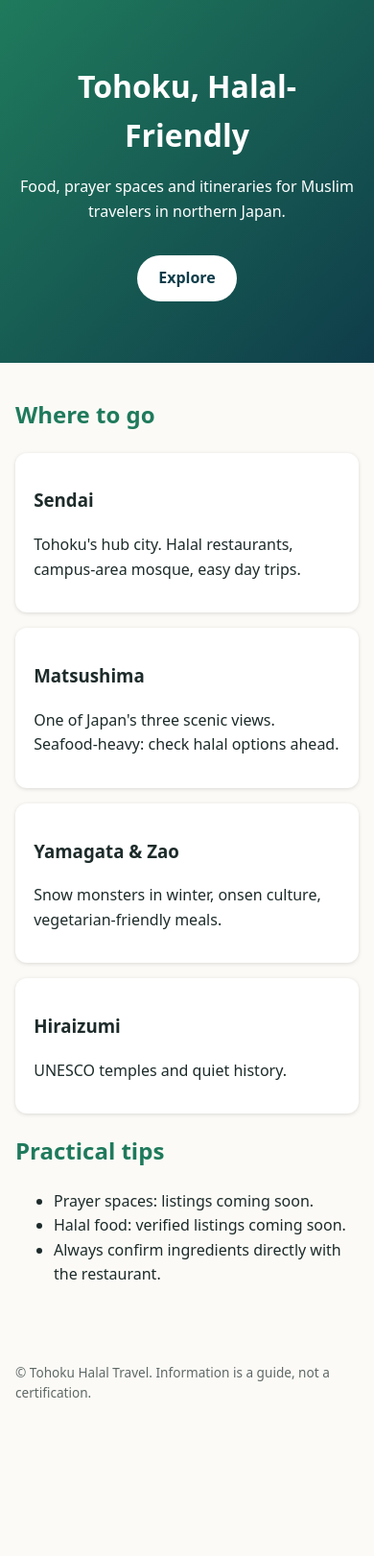
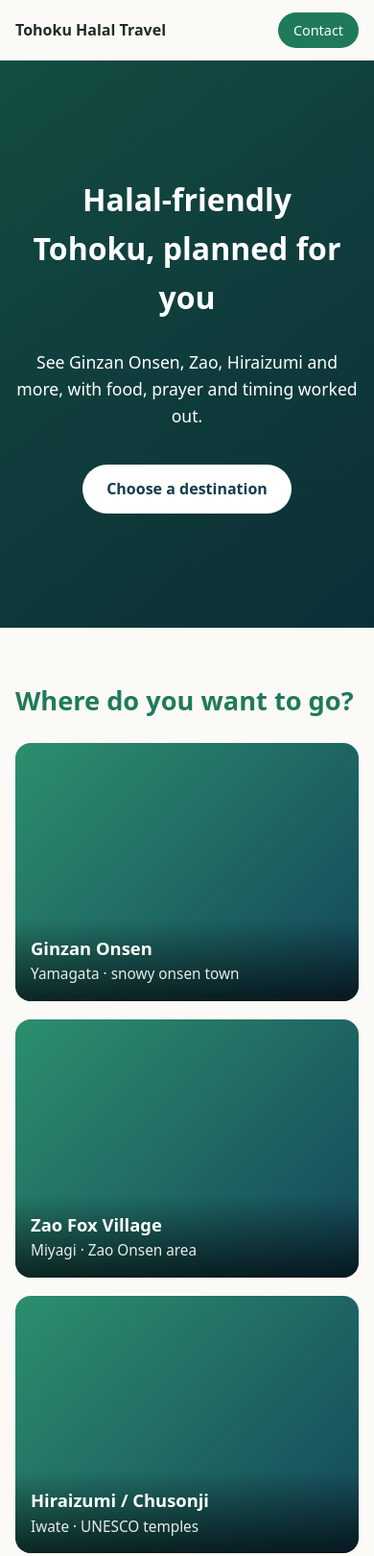
Before and after one commit to lakar-team/travelhub, a plain HTML site: page public/index.html in a window 390 px wide. Shown: the top 1621 px of the page at 96% size. Before the commit the page ends 1508 px from the top, so only its background shows below. Drawn offline with Linux system fonts and the light colour scheme.

Commit message:
Rebuild home as destination funnel; add Ginzan template, signup box, config
Co-Authored-By: Claude Sonnet 5.5 <noreply@anthropic.com>
Claude-Session: https://claude.ai/code/session_01CcAwqzUu5LuKaawS62Csw6

```diff
--- /dev/null
+++ b/public/assets/site-config.js
@@ -0,0 +1,7 @@
+// Single place to change contact + signup settings.
+window.SITE = {
+  name: "Tohoku Halal Travel",
+  contactEmail: "lakar.team@gmail.com",   // swap here later
+  whatsapp: "",                            // e.g. "81901234567" (optional)
+  signupFormAction: ""                     // paste MailerLite form action URL here
+};
--- /dev/null
+++ b/public/assets/site.js
@@ -0,0 +1,20 @@
+(function(){
+  var S = window.SITE || {};
+  document.querySelectorAll("[data-contact]").forEach(function(a){
+    a.href = "mailto:" + S.contactEmail + "?subject=" + encodeURIComponent("Tohoku halal travel enquiry");
+  });
+  document.querySelectorAll("[data-whatsapp]").forEach(function(a){
+    if (S.whatsapp) a.href = "https://wa.me/" + S.whatsapp; else a.hidden = true;
+  });
+  document.querySelectorAll("form.signup").forEach(function(f){
+    if (S.signupFormAction) { f.action = S.signupFormAction; f.method = "post"; }
+    else f.addEventListener("submit", function(e){ e.preventDefault(); f.querySelector(".note").textContent = "Signup opens soon. Please check back!"; });
+  });
+  // simple lightbox for gallery images
+  var box = document.createElement("div"); box.className = "lightbox"; box.hidden = true;
+  box.innerHTML = '<img alt="">'; document.body.appendChild(box);
+  box.addEventListener("click", function(){ box.hidden = true; });
+  document.querySelectorAll(".gallery img").forEach(function(img){
+    img.addEventListener("click", function(){ box.firstChild.src = img.src; box.firstChild.alt = img.alt; box.hidden = false; });
+  });
+})();
--- a/public/assets/style.css
+++ b/public/assets/style.css
@@ -1,12 +1,35 @@
-:root{--bg:#fbfaf6;--fg:#1d2b2a;--accent:#1f7a5c;--card:#fff}
-@media (prefers-color-scheme:dark){:root{--bg:#121a19;--fg:#e8efed;--accent:#4fc19a;--card:#1b2625}}
+:root{--bg:#fbfaf6;--fg:#1d2b2a;--accent:#1f7a5c;--card:#fff;--muted:#5b6b69}
+@media (prefers-color-scheme:dark){:root{--bg:#121a19;--fg:#e8efed;--accent:#4fc19a;--card:#1b2625;--muted:#9bb0ac}}
 *{box-sizing:border-box}
 body{margin:0;font-family:system-ui,sans-serif;background:var(--bg);color:var(--fg);line-height:1.6}
-.hero{padding:4rem 1rem;text-align:center;background:linear-gradient(135deg,#1f7a5c,#0f3d4a);color:#fff}
-.hero h1{margin:0 0 .5rem;font-size:clamp(2rem,6vw,3.2rem)}
-.btn{display:inline-block;margin-top:1rem;padding:.7rem 1.4rem;background:#fff;color:#0f3d4a;border-radius:999px;text-decoration:none;font-weight:600}
-main,footer{max-width:960px;margin:0 auto;padding:1rem 1rem 2rem}
-h2{color:var(--accent)}
-.cards{display:grid;grid-template-columns:repeat(auto-fit,minmax(220px,1fr));gap:1rem}
-article{background:var(--card);padding:1rem 1.2rem;border-radius:12px;box-shadow:0 1px 4px #0002}
-footer{font-size:.85rem;opacity:.7}
+a{color:var(--accent)}
+nav{display:flex;justify-content:space-between;align-items:center;padding:.8rem 1rem;max-width:1100px;margin:0 auto}
+nav .brand{font-weight:700;text-decoration:none;color:var(--fg)}
+nav a.cta{background:var(--accent);color:#fff;padding:.45rem 1rem;border-radius:999px;text-decoration:none;font-size:.9rem}
+.hero{min-height:70vh;display:flex;flex-direction:column;justify-content:center;align-items:center;text-align:center;padding:3rem 1rem;color:#fff;background:linear-gradient(rgba(10,40,45,.55),rgba(10,40,45,.65)),linear-gradient(135deg,#1f7a5c,#0f3d4a);background-size:cover;background-position:center}
+.hero.has-img{background-image:linear-gradient(rgba(10,40,45,.5),rgba(10,40,45,.65)),var(--hero-img)}
+.hero h1{margin:0 0 .6rem;font-size:clamp(2rem,6vw,3.4rem);max-width:18ch}
+.hero p{max-width:46ch;font-size:1.1rem}
+.btn{display:inline-block;margin-top:1.2rem;padding:.8rem 1.6rem;background:#fff;color:#0f3d4a;border-radius:999px;text-decoration:none;font-weight:700;border:0;font-size:1rem;cursor:pointer}
+.btn.green{background:var(--accent);color:#fff}
+section,footer{max-width:1100px;margin:0 auto;padding:2rem 1rem}
+h2{color:var(--accent);font-size:1.7rem}
+.places{display:grid;grid-template-columns:repeat(auto-fit,minmax(280px,1fr));gap:1.2rem}
+.place{position:relative;aspect-ratio:4/3;border-radius:16px;overflow:hidden;color:#fff;text-decoration:none;display:flex;align-items:flex-end;background:linear-gradient(135deg,#2c8f6e,#14465a)}
+.place img{position:absolute;inset:0;width:100%;height:100%;object-fit:cover}
+.place span{position:relative;padding:1rem;width:100%;background:linear-gradient(transparent,#000a);font-size:1.15rem;font-weight:600}
+.place small{display:block;font-weight:400;opacity:.9}
+.gallery{display:grid;grid-template-columns:repeat(auto-fit,minmax(240px,1fr));gap:.8rem}
+.gallery .slot,.gallery img{aspect-ratio:4/3;width:100%;object-fit:cover;border-radius:12px;background:linear-gradient(135deg,#2c8f6e,#14465a);cursor:zoom-in}
+.gallery .slot{display:flex;align-items:center;justify-content:center;color:#fff9;font-size:.9rem;cursor:default}
+.facts{display:grid;grid-template-columns:repeat(auto-fit,minmax(220px,1fr));gap:1rem}
+.fact{background:var(--card);padding:1rem 1.2rem;border-radius:12px;box-shadow:0 1px 4px #0002}
+.fact h3{margin:.1rem 0 .4rem;font-size:1rem}
+.tbc{color:var(--muted);font-style:italic}
+.signup-box{background:var(--card);border-radius:16px;padding:1.5rem;box-shadow:0 1px 6px #0002;text-align:center}
+.signup{display:flex;flex-wrap:wrap;gap:.6rem;justify-content:center;margin-top:.8rem}
+.signup input[type=email]{flex:1 1 240px;max-width:340px;padding:.8rem 1rem;border:1px solid #8a9;border-radius:999px;font-size:1rem}
+.signup .note,.consent{width:100%;font-size:.8rem;color:var(--muted)}
+.lightbox{position:fixed;inset:0;background:#000d;display:flex;align-items:center;justify-content:center;z-index:9;cursor:zoom-out}
+.lightbox[hidden]{display:none}.lightbox img{max-width:94vw;max-height:92vh;border-radius:8px}
+footer{font-size:.85rem;color:var(--muted)}
--- a/public/index.html
+++ b/public/index.html
@@ -1,37 +1,14 @@
-<!doctype html>
-<html lang="en">
-<head>
-<meta charset="utf-8">
-<meta name="viewport" content="width=device-width, initial-scale=1">
-<title>Tohoku Halal Travel</title>
-<meta name="description" content="Halal-friendly travel guide to Tohoku, Japan: food, prayer spaces and itineraries.">
-<link rel="stylesheet" href="assets/style.css">
-</head>
-<body>
-<header class="hero">
-  <h1>Tohoku, Halal-Friendly</h1>
-  <p>Food, prayer spaces and itineraries for Muslim travelers in northern Japan.</p>
-  <a class="btn" href="#cities">Explore</a>
-</header>
-<main>
-  <section id="cities">
-    <h2>Where to go</h2>
-    <div class="cards">
-      <article><h3>Sendai</h3><p>Tohoku's hub city. Halal restaurants, campus-area mosque, easy day trips.</p></article>
-      <article><h3>Matsushima</h3><p>One of Japan's three scenic views. Seafood-heavy: check halal options ahead.</p></article>
-      <article><h3>Yamagata &amp; Zao</h3><p>Snow monsters in winter, onsen culture, vegetarian-friendly meals.</p></article>
-      <article><h3>Hiraizumi</h3><p>UNESCO temples and quiet history.</p></article>
-    </div>
-  </section>
-  <section>
-    <h2>Practical tips</h2>
-    <ul>
-      <li>Prayer spaces: listings coming soon.</li>
-      <li>Halal food: verified listings coming soon.</li>
-      <li>Always confirm ingredients directly with the restaurant.</li>
-    </ul>
-  </section>
-</main>
-<footer><p>&copy; Tohoku Halal Travel. Information is a guide, not a certification.</p></footer>
-</body>
-</html>
+<!doctype html><html lang="en"><head><meta charset="utf-8"><meta name="viewport" content="width=device-width, initial-scale=1"><link rel="stylesheet" href="assets/style.css"><title>Halal-Friendly Tohoku Travel</title>
+<meta name="description" content="Plan Tohoku trips with halal food, prayer and timing sorted: Ginzan Onsen, Zao, Hiraizumi, Matsushima, Hirosaki, Aizu."></head><body>
+<nav><a class="brand" href="/">Tohoku Halal Travel</a><a class="cta" data-contact href="#">Contact</a></nav>
+<header class="hero"><h1>Halal-friendly Tohoku, planned for you</h1><p>See Ginzan Onsen, Zao, Hiraizumi and more, with food, prayer and timing worked out.</p><a class="btn" href="#places">Choose a destination</a></header>
+<section id="places"><h2>Where do you want to go?</h2><div class="places">
+<a class="place" href="ginzan.html"><span>Ginzan Onsen<small>Yamagata · snowy onsen town</small></span></a>
+<a class="place" href="zao.html"><span>Zao Fox Village<small>Miyagi · Zao Onsen area</small></span></a>
+<a class="place" href="hiraizumi.html"><span>Hiraizumi / Chusonji<small>Iwate · UNESCO temples</small></span></a>
+<a class="place" href="matsushima.html"><span>Matsushima<small>Miyagi · scenic bay</small></span></a>
+<a class="place" href="hirosaki.html"><span>Hirosaki Castle<small>Aomori · castle &amp; blossoms</small></span></a>
+<a class="place" href="aizu.html"><span>Aizuwakamatsu<small>Fukushima · samurai history</small></span></a>
+</div></section>
+<section><div class="signup-box"><h2>Free guide: Tohoku Halal Essentials</h2><p>Timing, food and prayer tips for visiting Tohoku. Straight to your inbox.</p><form class="signup"><input type="email" name="fields[email]" required placeholder="Your email" aria-label="Email"><button class="btn green" type="submit">Send me the guide</button><label class="consent"><input type="checkbox" required> I agree to receive the guide and occasional Tohoku travel emails. Unsubscribe anytime.</label><span class="note"></span></form></div></section>
+<footer><p><a data-contact href="#">Contact us</a> &middot; <a data-whatsapp href="#">WhatsApp</a></p><p>&copy; Tohoku Halal Travel. Guidance only, not a halal certification. Always confirm with the venue.</p></footer><script src="assets/site-config.js"></script><script src="assets/site.js"></script></body></html>
```
Also changed, not shown: public/ginzan.html (added, +14 -0 lines).
